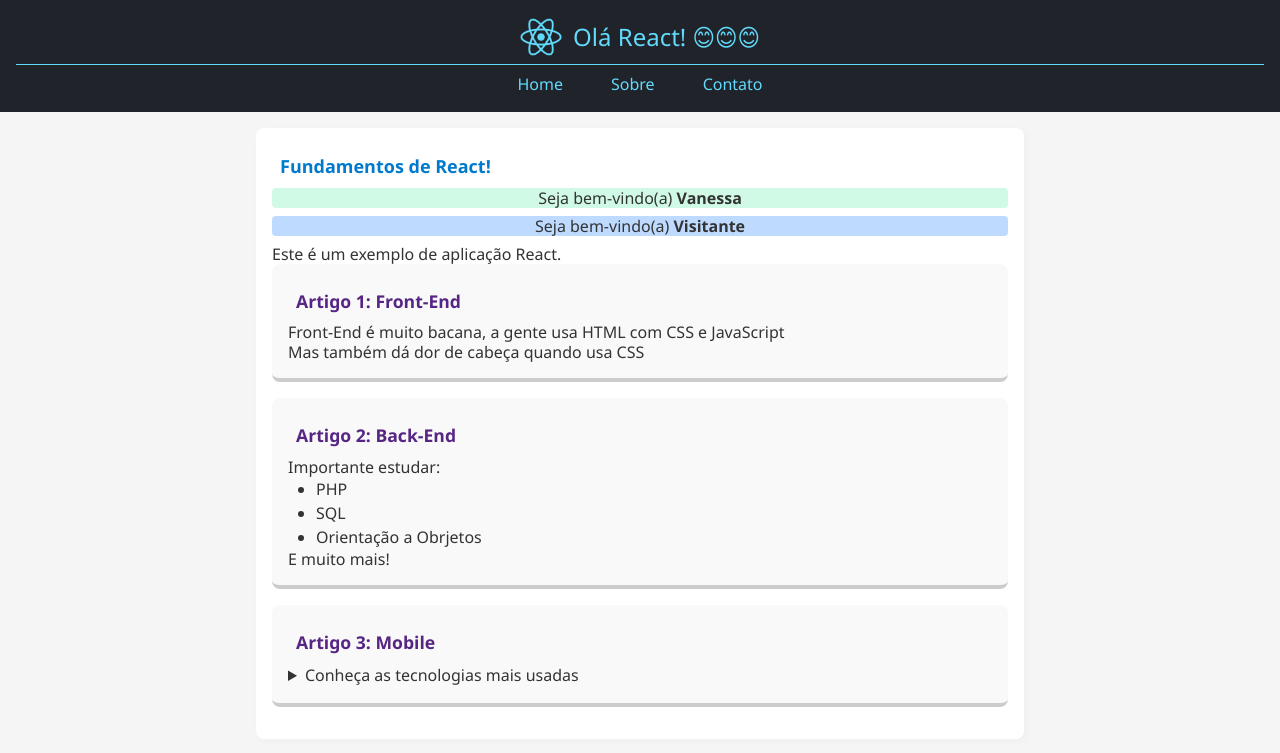
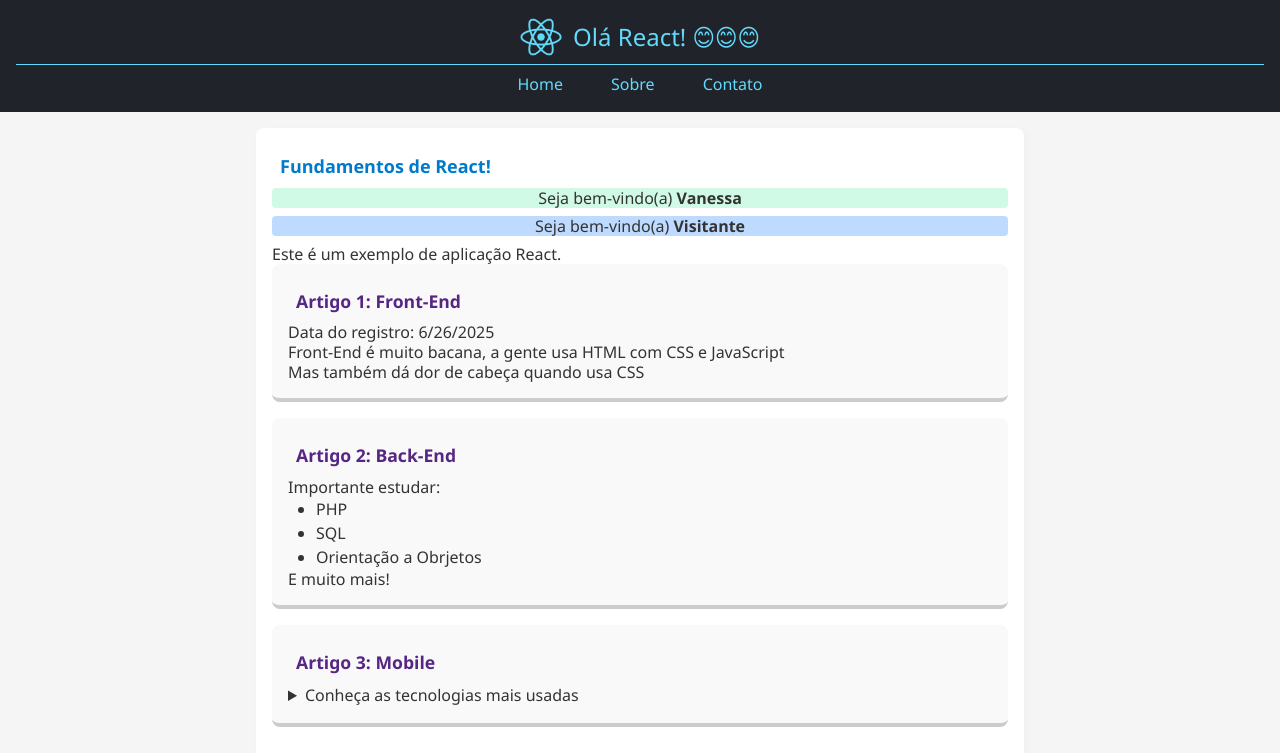
Before and after one commit to VanessaBaldin1/react-fundamentos, a React (Vite) app: page / in a window 1280 px wide. Shown: the top 753 px of the page. Built offline with nearby package versions, Linux system fonts and the light colour scheme.

Commit message:
aplica renderização condicional

```diff
--- a/src/components/Conteudo/Artigo/Artigo.tsx
+++ b/src/components/Conteudo/Artigo/Artigo.tsx
@@ -5,16 +5,30 @@
   titulo: string;
   numero: number;
   children: ReactNode;
+  data?: Date;
 };
 
 // Deixando o conteudo dinâmico as chamadas/aplicações são direto com { }
 
-export default function Artigo({ titulo, numero, children }: ArtigoProps) {
+export default function Artigo({
+  titulo,
+  numero,
+  children,
+  data,
+}: ArtigoProps) {
   return (
     <article className={estilos.artigo}>
       <h3>
         Artigo {numero}: {titulo}
       </h3>
+
+      {/* RENDERIZAÇÃO CONDICIONAL: só mostra o parágrafo se existir um valor na prop data */}
+      {data && ( //o && neste caso vira um IF - RENDERIZAÇÃO CONDICIONAL
+        <p>
+          Data do registro: <time>{data?.toLocaleDateString()}</time>
+        </p>
+      )}
+
       {children}
     </article>
   );
--- a/src/components/Conteudo/Conteudo.tsx
+++ b/src/components/Conteudo/Conteudo.tsx
@@ -17,7 +17,7 @@
 
         <p>Este é um exemplo de aplicação React.</p>
 
-        <Artigo titulo="Front-End" numero={1}>
+        <Artigo titulo="Front-End" numero={1} data={new Date()}>
           <p>Front-End é muito bacana, a gente usa HTML com CSS e JavaScript</p>
           <p>Mas também dá dor de cabeça quando usa CSS</p>
         </Artigo>
```
